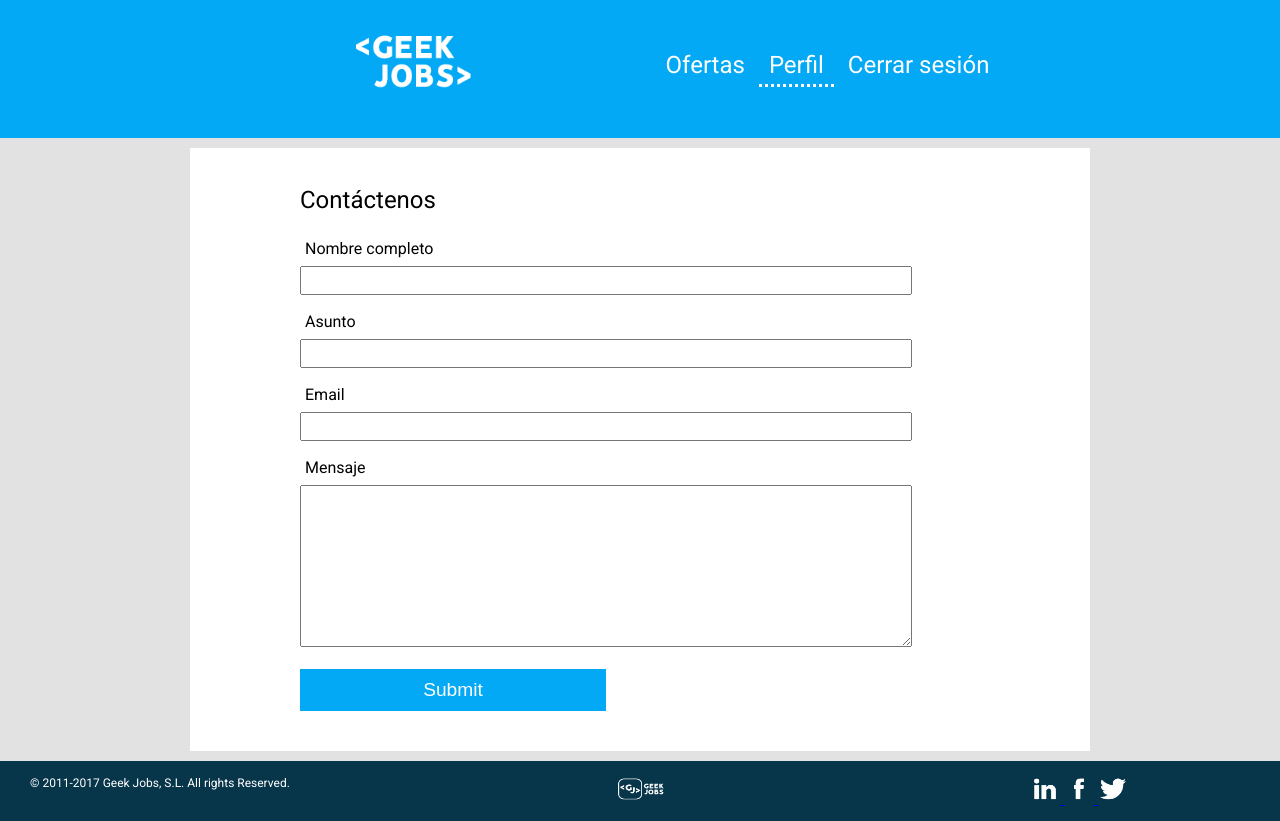
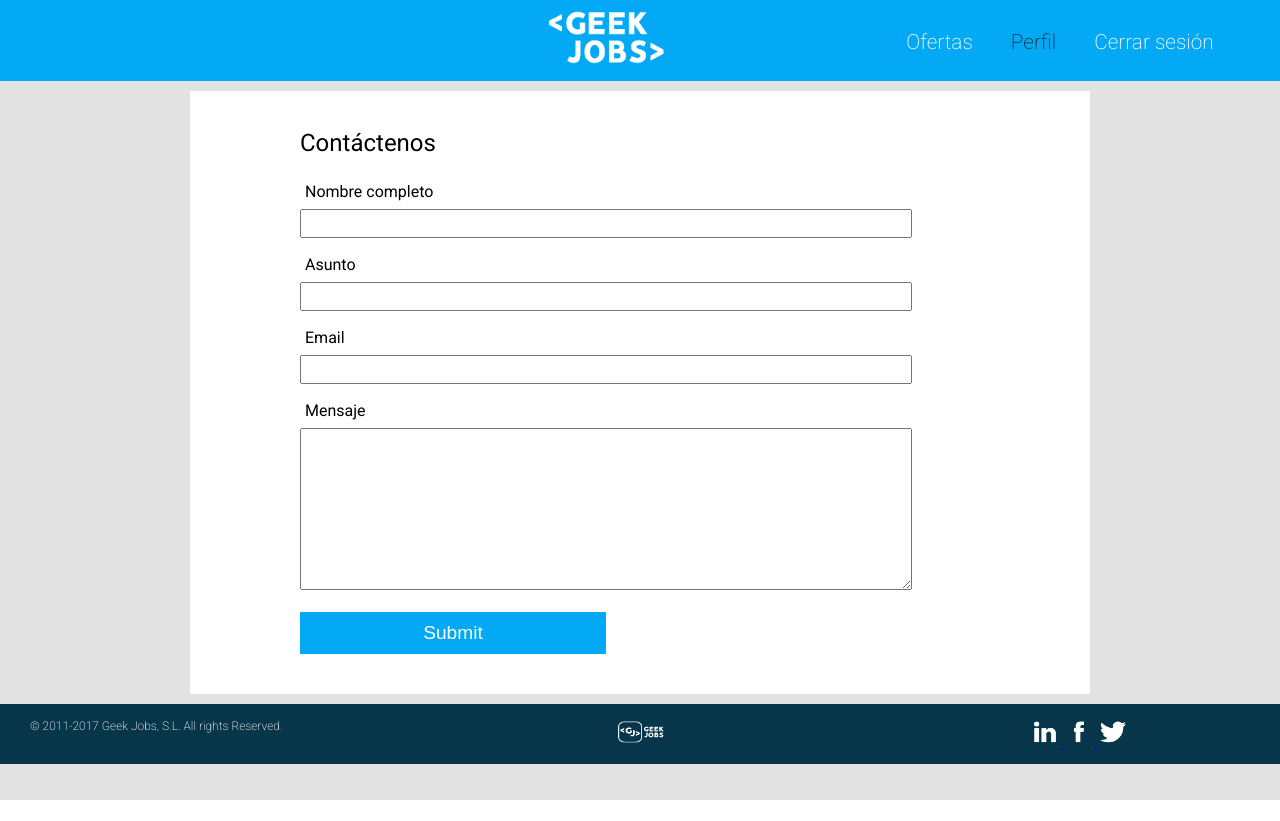
Before and after one commit to JLDRM/Caso-Pr-ctico-Front-End-J3IM, a PHP site: page /contact.html in a window 1280 px wide. After the commit the page ends 800 px from the top, so only its background shows below. Run offline with PHP 8.4, Linux system fonts and the light colour scheme.

Commit message:
>> Super Header + Super Menu

```diff
--- a/assets/css/ismail.css
+++ b/assets/css/ismail.css
@@ -100,30 +100,32 @@ body {
 header {
   display: flex;
   background: #03A9F4;
-  padding-bottom: 6px;
+  padding: 10px;
   text-align: center; }
   header #logo {
-    flex: 1; }
+    flex: 2; }
     header #logo img {
       width: 125px;
-      height: 125px;
       margin-left: 350px; }
   header .menu {
     margin: auto 0;
-    flex: 2;
-    margin-right: 100px; }
+    flex: 1; }
     header .menu ul li {
-      display: inline-block; }
+      display: inline-block;
+      margin: 5px 0 0 0;
+      border: 2px dotted transparent;
+      padding: 5px; }
       header .menu ul li .active {
-        border-bottom: 3px dotted white; }
+        color: #073539; }
       header .menu ul li a {
         padding: 5px 10px;
         text-decoration: none;
-        font-size: 1.5em;
-        color: white; }
+        font-size: 1.3em;
+        color: white;
+        font-weight: lighter; }
         header .menu ul li a:hover {
-          color: orange;
-          background-color: white; }
+          color: #073539;
+          transition: color 200ms linear; }
 
 section {
   width: 900px;
--- a/assets/css/ismail.scss
+++ b/assets/css/ismail.scss
@@ -1,3 +1,6 @@
+$lightBlue: #03A9F4;
+$darkBlue: #073539;
+$white: white;
 * {
     -webkit-box-sizing: border-box;
     -moz-box-sizing: border-box;
@@ -103,33 +106,35 @@ body {
 header {
     display: flex;
     background: #03A9F4;
-    padding-bottom: 6px;
+    padding: 10px;
     text-align: center;
     #logo {
-        flex: 1;
+        flex: 2;
         & img {
             width: 125px;
-            height: 125px;
             margin-left: 350px;
         }
     }
     .menu {
         margin: auto 0;
-        flex: 2;
-        margin-right: 100px;
+        flex: 1;
         & ul li {
             display: inline-block;
+            margin: 5px 0 0 0;
+            border: 2px dotted transparent;
+            padding: 5px;
             & .active {
-                border-bottom: 3px dotted white;
+                color: $darkBlue;
             }
             & a {
                 padding: 5px 10px;
                 text-decoration: none;
-                font-size: 1.5em;
-                color: white;
+                font-size: 1.3em;
+                color: $white;
+                font-weight: lighter;
                 &:hover {
-                    color: orange;
-                    background-color: white;
+                    color: $darkBlue;
+                    transition: color 200ms linear;
                 }
             }
         }
@@ -139,7 +144,7 @@ header {
 section {
     width: 900px;
     margin: 0 auto;
-    background: white;
+    background: $white;
     &section .perfil {
         width: 100%;
         margin: 0 auto;
--- a/contact.html
+++ b/contact.html
@@ -8,7 +8,7 @@
     <meta http-equiv="X-UA-Compatible" content="ie=edge">
     <title>GeekJobs</title>
     <!-- Fuentes -->
-    <link href="https://fonts.googleapis.com/css?family=Roboto:400,500,700" rel="stylesheet">
+    <link href="https://fonts.googleapis.com/css?family=Roboto:200,400,500,700" rel="stylesheet">
     <!-- Estilos -->
     <link type="text/css" rel="stylesheet" href="./assets/css/ismail.css">
     <!-- Inicio Favicons -->
@@ -24,7 +24,7 @@
 
     <header>
         <div id="logo">
-            <img src="./assets/img/logo.png" alt="GeekJobs">
+            <img src="./assets/img/logo1.png" alt="GeekJobs">
         </div>
         <div class="menu">
             <ul>
--- a/ismail.html
+++ b/ismail.html
@@ -24,7 +24,7 @@
 
     <header>
         <div id="logo">
-            <img src="./assets/img/logo.png" alt="GeekJobs">
+            <img src="./assets/img/logo1.png" alt="GeekJobs">
         </div>
         <div class="menu">
             <ul>
```
Also changed, not shown: 1 other file.
